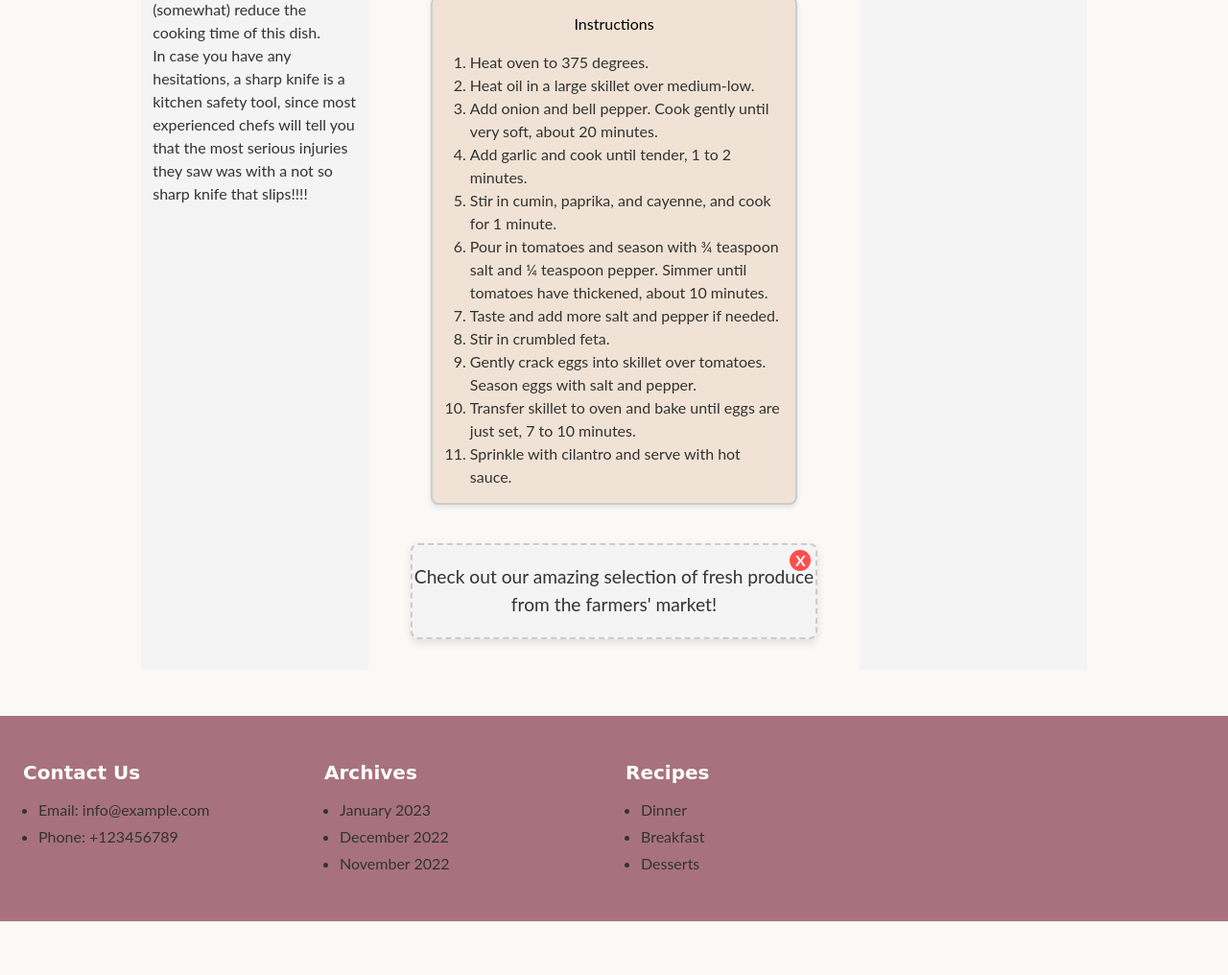
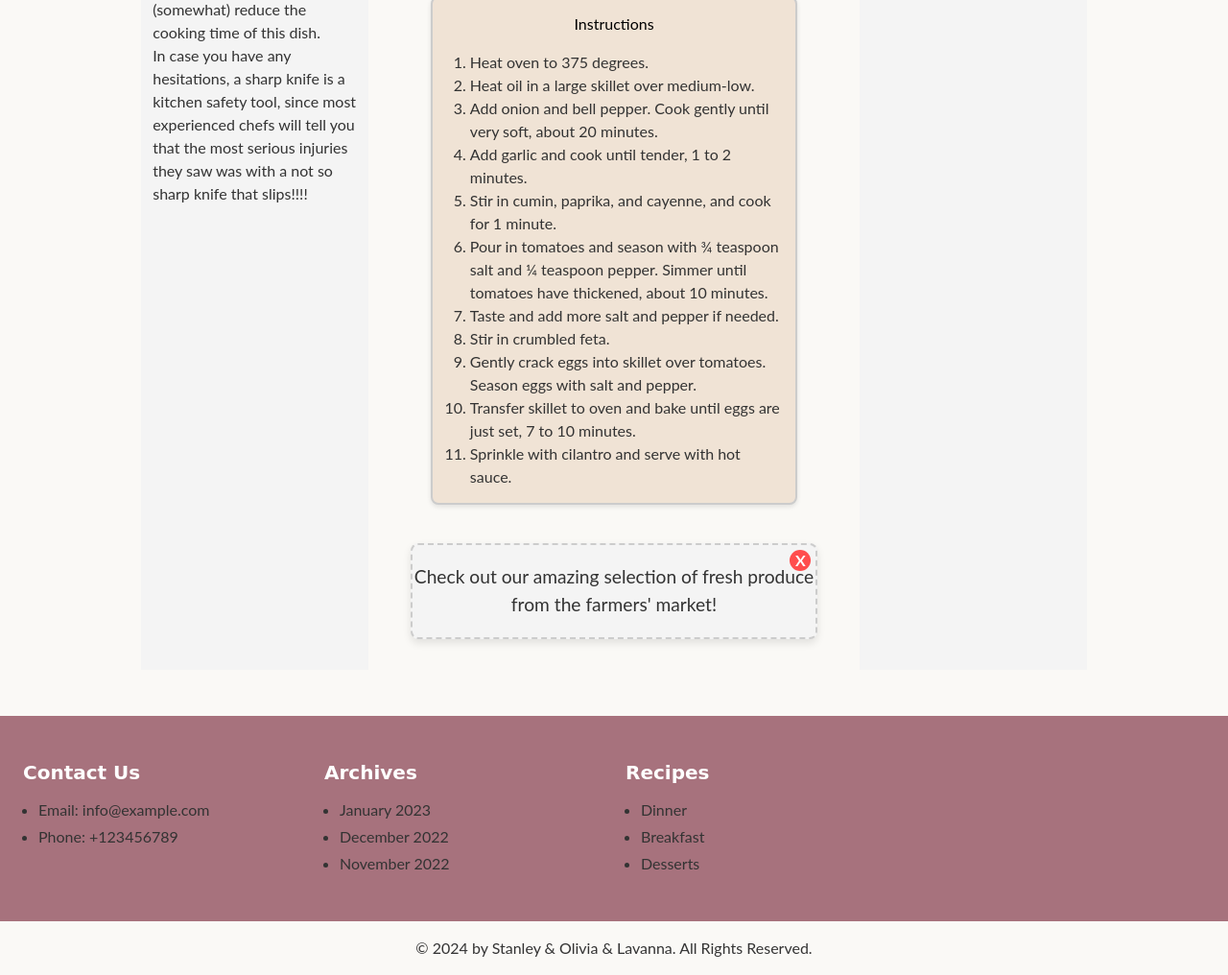
Before and after one commit to Sunny-design96/CCCS310_finalProject_Group7, a plain HTML site: page Recipe team attempt 4/shakshuka.html in a window 1280 px wide. Shown: the part 1136-2152 px from the top of the page at 96% size. Before the commit the page ends 2096 px from the top, so only its background shows below. Drawn offline with Linux system fonts and the light colour scheme; a script that the page names is missing; files whose address does not match are found by name.

Commit message:
Update shakshuka.html
Fixed footer to add copyright

```diff
--- a/Recipe team attempt 4/shakshuka.html
+++ b/Recipe team attempt 4/shakshuka.html
@@ -189,8 +189,7 @@
             </div>
         </section>
 
-        <!-- Footer -->
-        <footer class="footer">
+       <footer class="footer">
             <div class="content">
               <div class="columns">
                 <!-- Contact Us Section -->
@@ -227,6 +226,11 @@
             </div>
           </footer>
 
+          <!-- Footer Copyright -->
+          <div class="has-background-dark has-text-white has-text-centered py-4">
+            &copy; 2024 by <strong>Stanley & Olivia & Lavanna</strong>. All Rights Reserved.
+          </div>
+
         <!-- Import JavaScript -->
         <script src="js/script.js"></script>
         <script src="js/search.js"></script>
```
